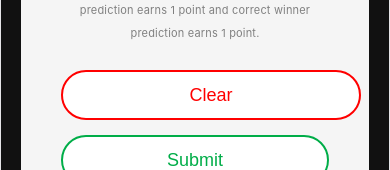
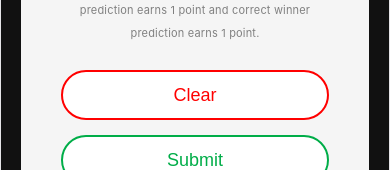
Before and after one commit to JobinKThomas/fifa_prediction_client, a React (Vite) app: page / in a window 390 px wide. Shown: the part 908-1078 px from the top of the page. Built offline with nearby package versions, Linux system fonts and the light colour scheme.

Commit message:
css change

```diff
--- a/src/styles/prediction.css
+++ b/src/styles/prediction.css
@@ -205,6 +205,9 @@ body {
   }
 
   .submit-btn {
+    min-width: 100%;
+  }
+  .clear-btn {
     min-width: 100%;
   }
 }
```
